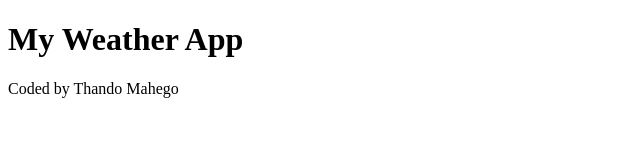
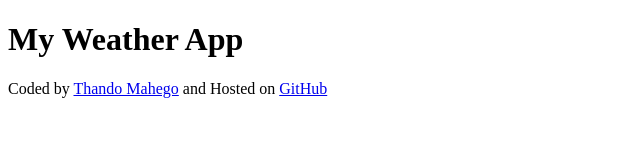
Before and after one commit to ThandoMashego/my-weather-app, a plain HTML site: page index.html in a window 1280 px wide. Shown: the whole page, without its empty margins (0-640 px from the left). Drawn offline with Linux system fonts and the light colour scheme.

Commit message:
Added links to the footer

```diff
--- a/index.html
+++ b/index.html
@@ -7,7 +7,10 @@
 </head>
 <body>
     <h1>My Weather App</h1>
-    <footer>Coded by Thando Mahego</footer>
+    <footer>Coded by
+        <a href="https://github.com/ThandoMashego">Thando Mahego</a> and
+       Hosted on <a href="https://github.com/ThandoMashego/my-weather-app">GitHub</a>
+    </footer>
 </body>
 
 </html>
```
